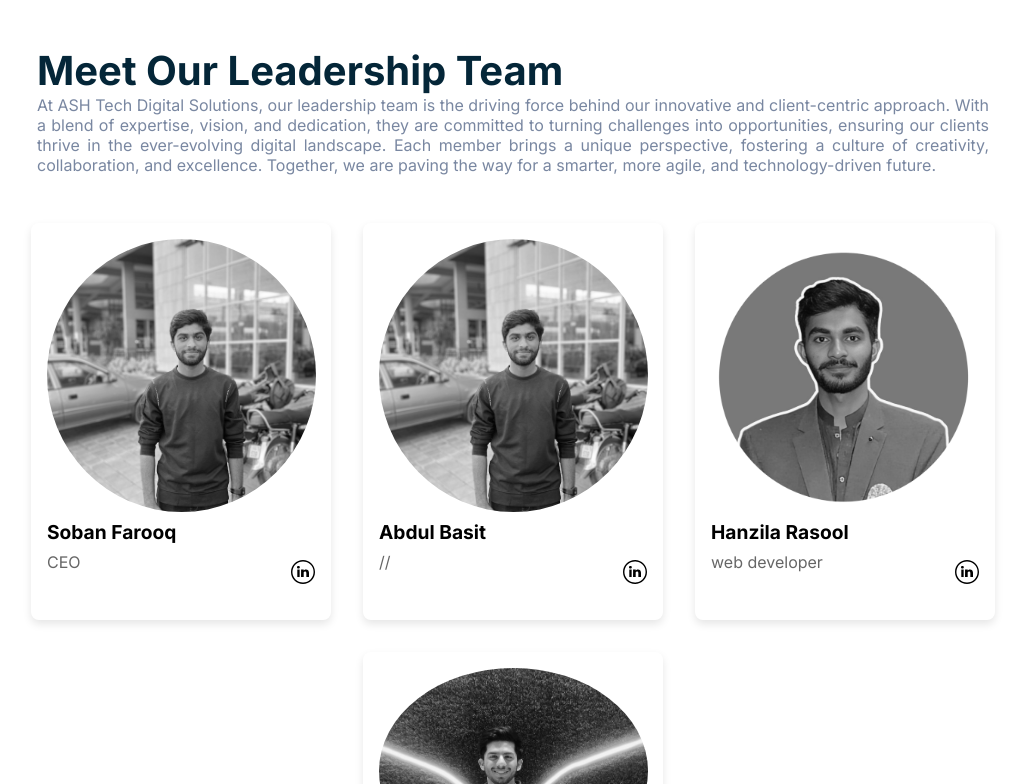
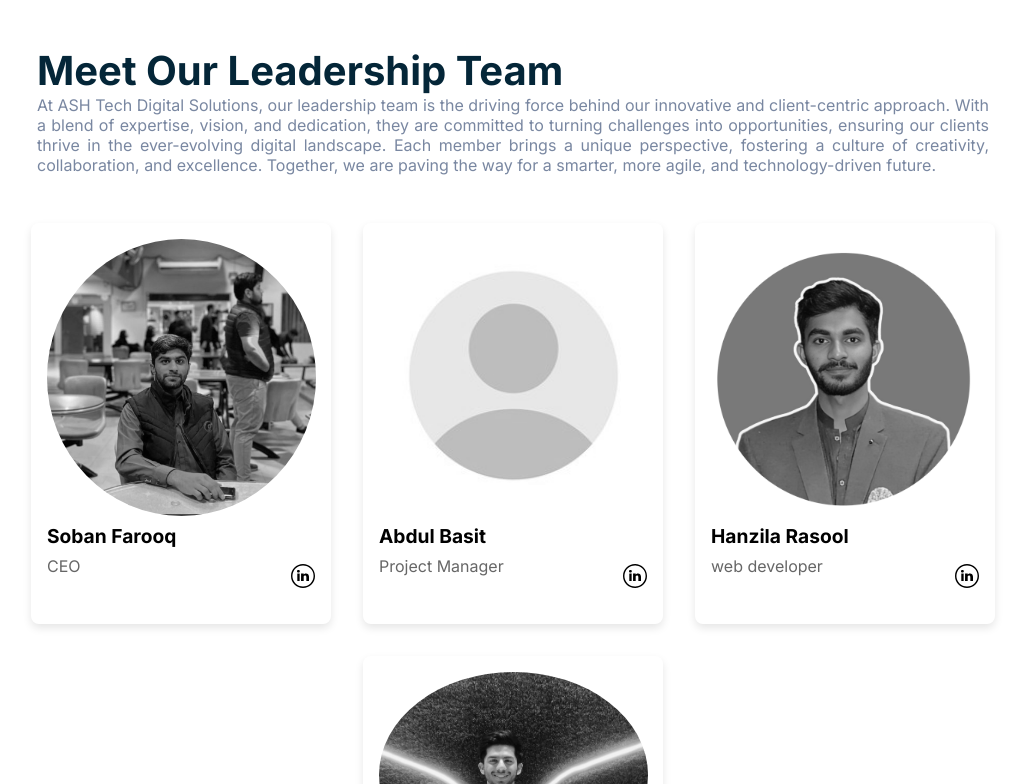
Before and after one commit to hanzilarasool/ashtechdigital, a React (Vite) app: page /about in a window 1280 px wide. Shown: the part 466-1250 px from the top of the page, without its empty margins (127-1152 px from the left). Built offline with nearby package versions, Linux system fonts and the light colour scheme.

Commit message:
abdul basit img fixed social adds

```diff
--- a/src/components/Footer/Footer.jsx
+++ b/src/components/Footer/Footer.jsx
@@ -35,9 +35,9 @@ const Footer = () => {
 {/* end .here */}
                     <div className="footer-social">
                         <ul className='social-links-list'>
-                            <li className='social-link'><Link to="/" > <img src="./Footer/linkedin.svg" alt="" /></Link></li>
-                            <li className='social-link'><Link to="/" > <img src="./Footer/git.svg" alt="" /></Link></li>
-                            <li className='social-link'><Link to="/" > <img src="./Footer/fb.svg" alt="" /></Link></li>
+                            <li className='social-link'><Link to="https://www.linkedin.com/in/mohammadhanzilarasool/" > <img src="./Footer/linkedin.svg" alt="" /></Link></li>
+                            <li className='social-link'><Link to="https://github.com/hanzilarasool" > <img src="./Footer/git.svg" alt="" /></Link></li>
+                            <li className='social-link'><Link to="https://web.facebook.com/muhammadhanzilarasool/" > <img src="./Footer/fb.svg" alt="" /></Link></li>
                             <li className='social-link'><Link to="/" > <img src="./Footer/x.svg" alt="" /></Link></li>
                         </ul>
                     </div>
--- a/src/teammember.js
+++ b/src/teammember.js
@@ -1,5 +1,6 @@
-import sobanimg from "./assets/about/soban.jpeg";
+import sobanimg from "./assets/about/soban.png";
 import subhanimg from "./assets/about/subhan.jpg";
+import abdulbasit from "./assets/about/abdulbasit.jpg";
 import vision2 from "./assets/about/vision2.png";
 const teamMembers = [
   {
@@ -11,9 +12,9 @@ const teamMembers = [
   },
   {
     id: 2,
-    image: sobanimg,
+    image: abdulbasit,
     name: "Abdul Basit",
-    role: "//",
+    role: "Project Manager",
     linkedin: "https://www.linkedin.com/in/soban-f-578817287/",
   },
   {
```
Also changed, not shown: src/assets/about/abdulbasit.jpg (added), src/assets/about/soban.png (added).
